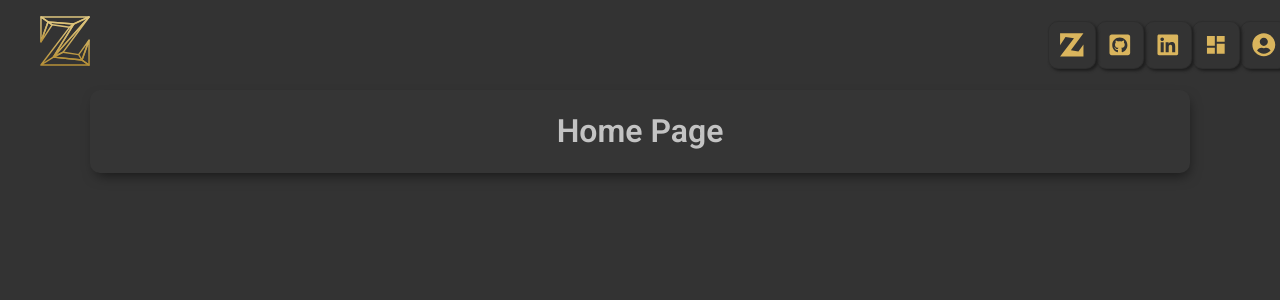
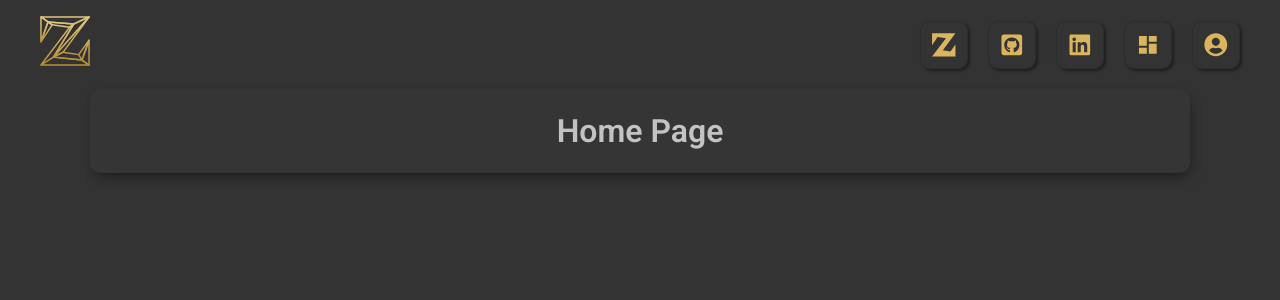
Before and after one commit to ZaneBuckner/react-widgets, a React (Create React App) app: page / in a window 1280 px wide. Shown: the top 300 px of the page. Built offline with nearby package versions, Linux system fonts and the light colour scheme.

Commit message:
Update style for header nav to display link icons

```diff
--- a/src/components/header/Header.styled.js
+++ b/src/components/header/Header.styled.js
@@ -14,7 +14,7 @@ export const StyledNav = styled.nav`
 	display: flex;
 	justify-content: space-between;
 	align-items: center;
-	width: 12rem;
+	width: 20rem;
 	margin-left: auto;
 
 	button {
```
